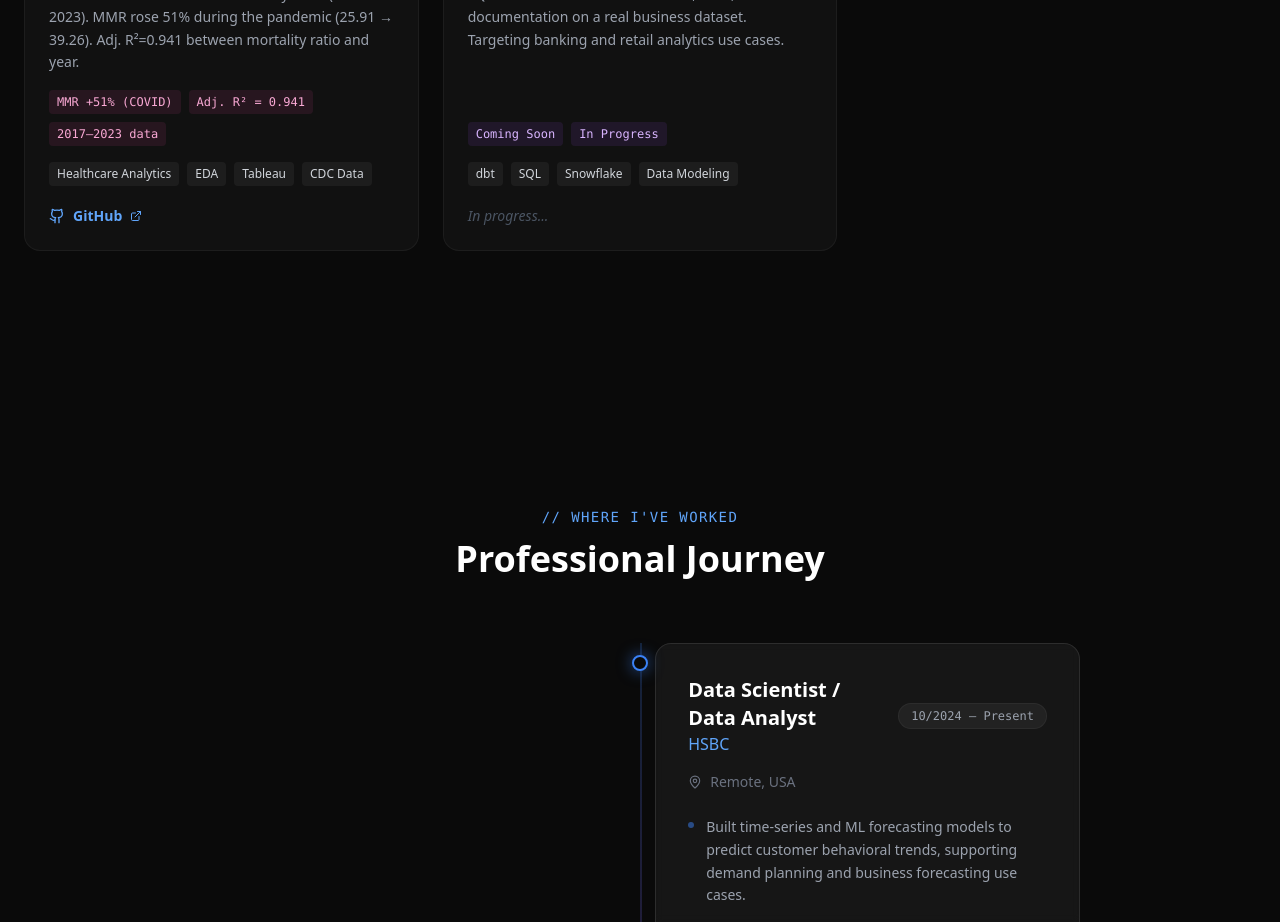
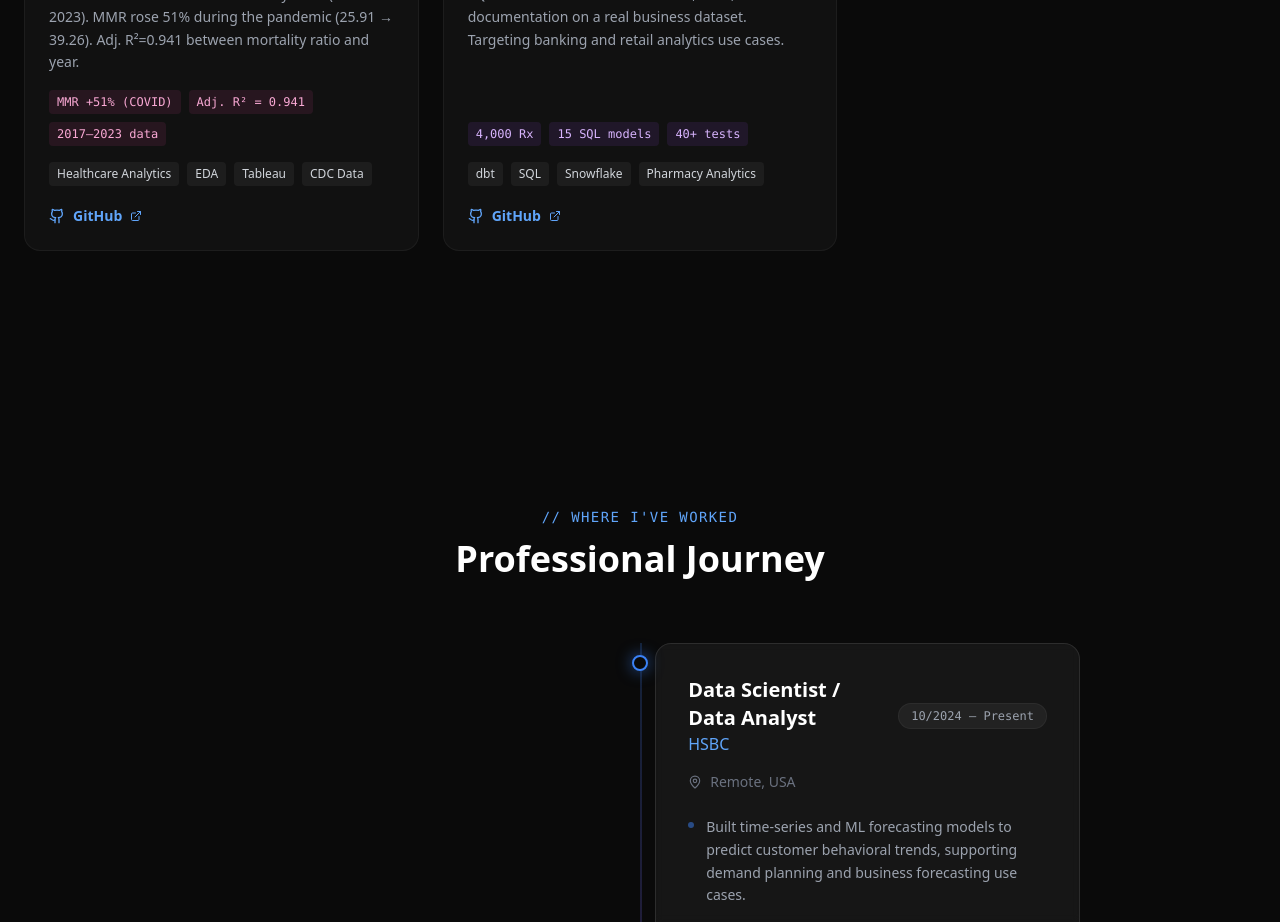
Before and after one commit to sumaksharikaa/sumaksharika-portfolio, a Next.js app: page / in a window 1280 px wide. Shown: the part 3120-4042 px from the top of the page. Built offline with nearby package versions, Linux system fonts and the light colour scheme.

Commit message:
feat: mark dbt project complete with GitHub link and updated metrics

```diff
--- a/src/app/page.tsx
+++ b/src/app/page.tsx
@@ -126,13 +126,13 @@ export default function Home() {
       title: "SQL Analytics & dbt Project",
       subtitle: "SQL • dbt • Snowflake • Data Modeling",
       description: "End-to-end analytics engineering project using dbt + SQL to build modular data models, tests, and documentation on a real business dataset. Targeting banking and retail analytics use cases.",
-      metrics: ["Coming Soon", "In Progress"],
-      tags: ["dbt", "SQL", "Snowflake", "Data Modeling"],
-      github: "",
+      metrics: ["4,000 Rx", "15 SQL models", "40+ tests"],
+      tags: ["dbt", "SQL", "Snowflake", "Pharmacy Analytics"],
+      github: "https://github.com/sumaksharikaa/pharmacy-dbt-analytics",
       demo: "",
-      color: "purple",
+      color: "indigo",
       Icon: Brain,
-      comingSoon: true,
+      comingSoon: false,
     },
   ];
 
```
